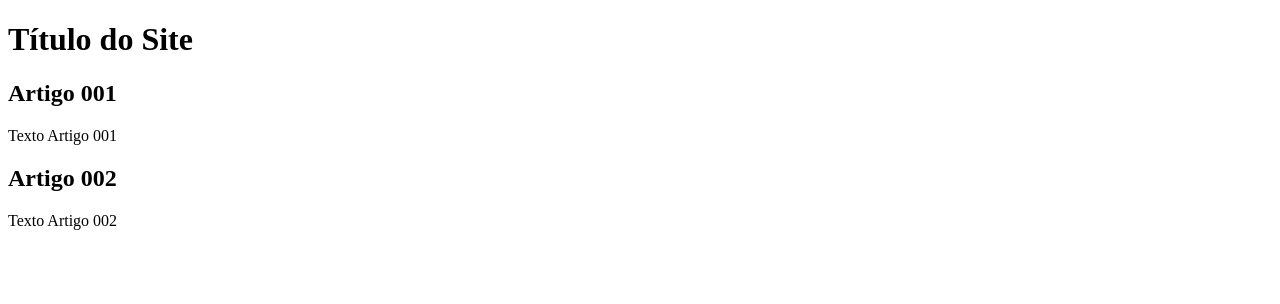
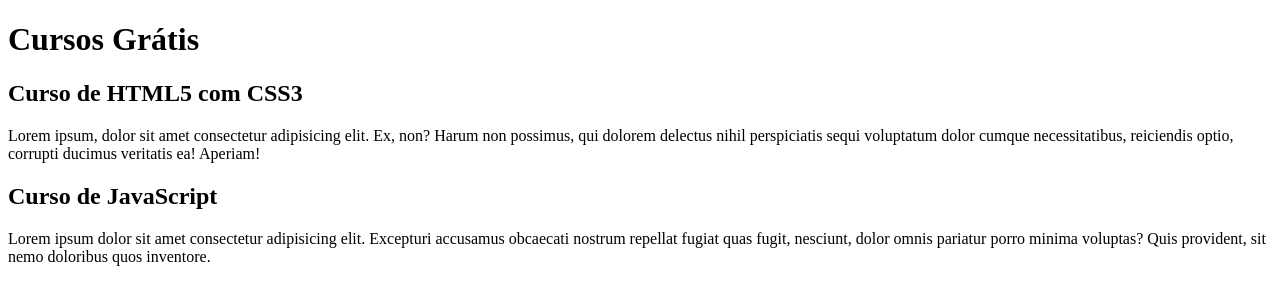
Before and after one commit to josiasti/projeto-site, a plain HTML site: page index.html in a window 1280 px wide. Drawn offline with Linux system fonts and the light colour scheme.

Commit message:
comecei a escrever o conteúdo

```diff
--- a/index.html
+++ b/index.html
@@ -9,16 +9,24 @@
 <body>
     <main>
         <header>
-            <h1>Título do Site</h1>
+            <h1>Cursos Grátis</h1>
         </header>
         <article>
-            <h2>Artigo 001</h2>
-            <p>Texto Artigo 001</p>
+            <h2>Curso de HTML5 com CSS3</h2>
+            <p>Lorem ipsum, dolor sit amet consectetur adipisicing elit.
+                Ex, non? Harum non possimus, qui dolorem delectus nihil
+                perspiciatis sequi voluptatum dolor cumque necessitatibus,
+                reiciendis optio, corrupti ducimus veritatis ea! Aperiam!
+            </p>
         </article>
 
         <article>
-             <h2>Artigo 002</h2>
-            <p>Texto Artigo 002</p>
+             <h2>Curso de JavaScript</h2>
+            <p>Lorem ipsum dolor sit amet consectetur adipisicing elit.
+                Excepturi accusamus obcaecati nostrum repellat fugiat quas fugit,
+                nesciunt, dolor omnis pariatur porro minima voluptas? Quis provident,
+                sit nemo doloribus quos inventore.
+            </p>
         </article>
     </main>
 
```
